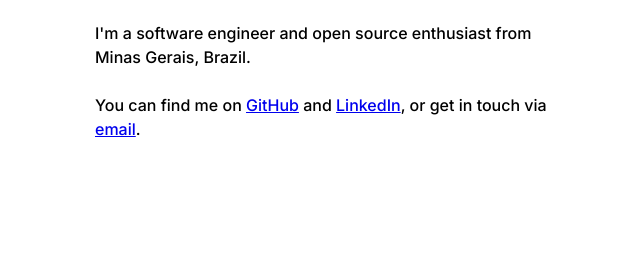
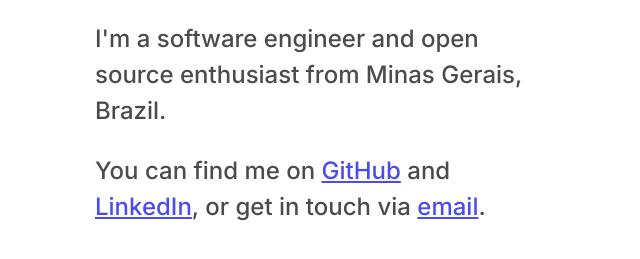
Before and after one commit to humtta/humtta-com, a website built with Parcel: page src/index.html in a window 1280 px wide. Shown: the part 171-430 px from the top of the page, without its empty margins (319-959 px from the left). Built offline with nearby package versions, Linux system fonts and the light colour scheme.

Commit message:
Add base style for p element

```diff
--- a/src/style.css
+++ b/src/style.css
@@ -62,6 +62,11 @@ h1 {
   opacity: var(--alpha-90);
 }
 
+p {
+  font-size: var(--font-size-md);
+  opacity: var(--alpha-70);
+}
+
 /* Layout */
 
 .container {
```
